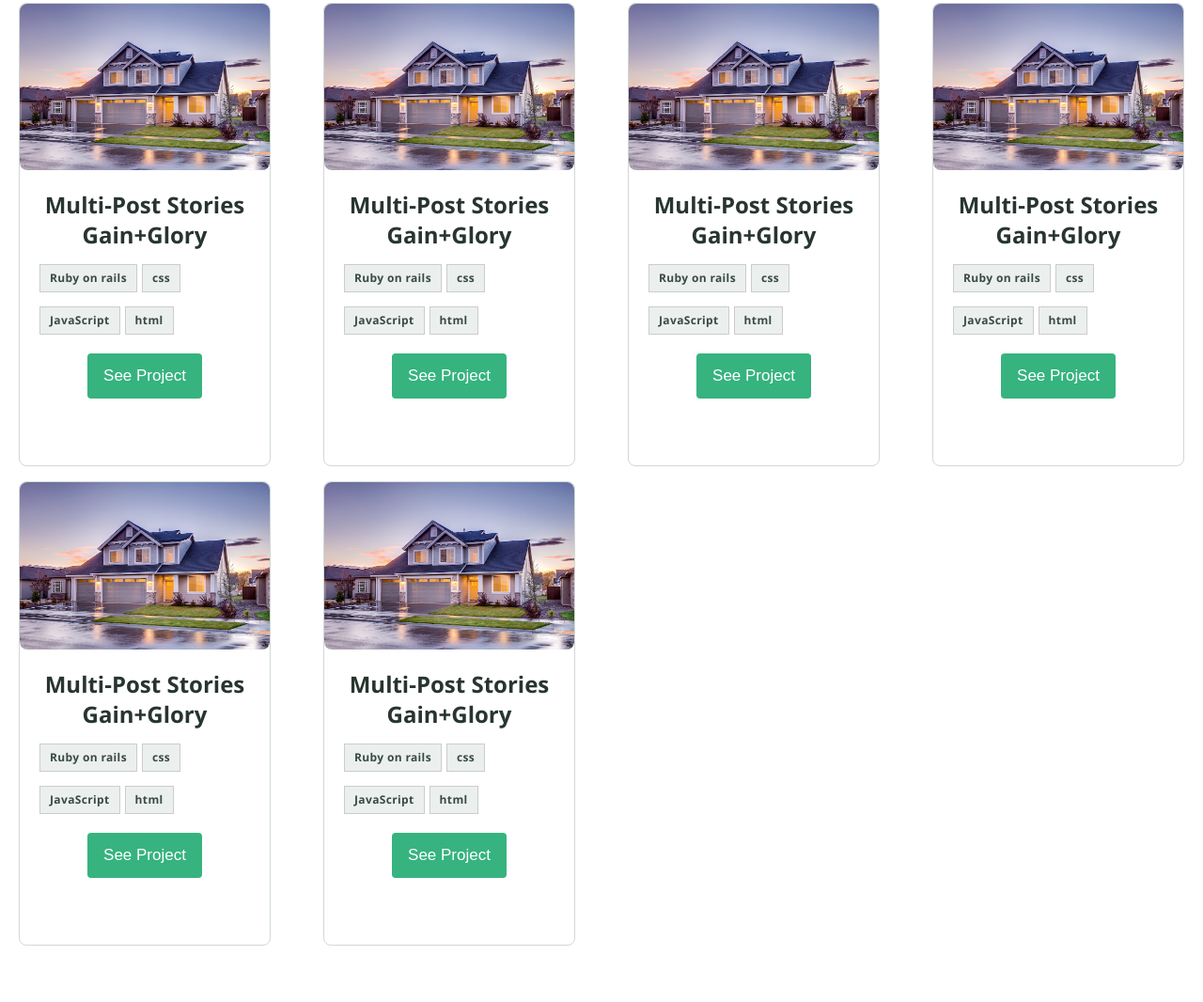
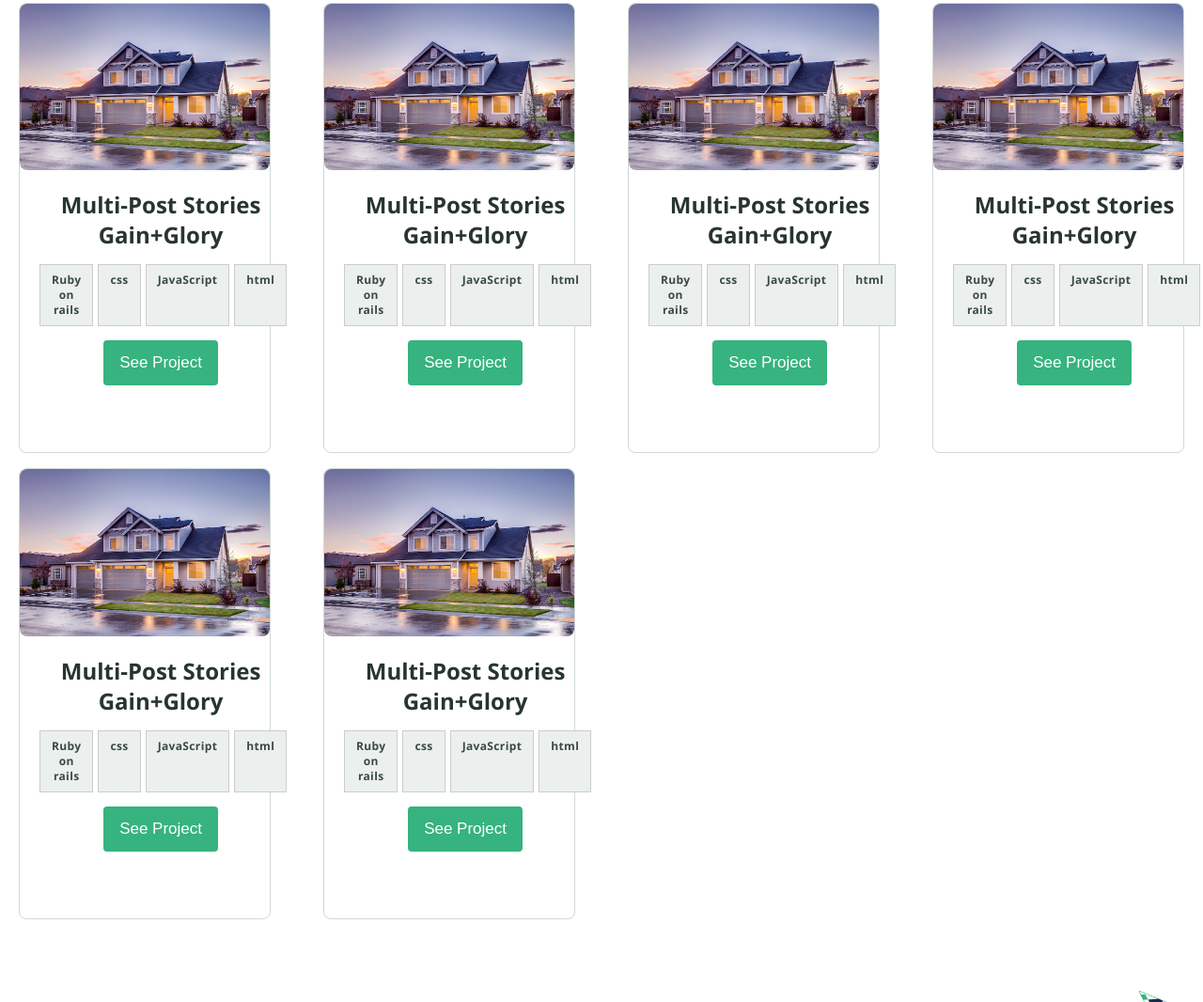
Before and after one commit to solomonetchu/Portfolio, a plain HTML site: page index.html in a window 1280 px wide. Shown: the part 832-1898 px from the top of the page at 94% size. Drawn offline with nearby package versions, Linux system fonts and the light colour scheme.

Commit message:
Modifying the style

```diff
--- a/css/style.css
+++ b/css/style.css
@@ -69,7 +69,7 @@ body {
 }
 
 .Headline__primary {
-  width: 327px;
+  width: 100%;
 }
 
 .Text__intro,
@@ -191,17 +191,12 @@ body {
   fill: solid #3a4a42;
 }
 
-.work__done {
-  box-sizing: border-box;
-  text-align: center;
-}
 .work__done__group {
-  display: inline-block;
-  text-align: left;
-  margin: 0 auto;
+  display: flex;
+  justify-content: space-evenly;
+  width: 100%;
 }
 .work__done__list {
-  float: left;
   border: 1px solid #ccc;
   background-color: #ebf0ee;
   font-family: "Segoe UI", Tahoma, Geneva, Verdana, sans-serif;
@@ -209,7 +204,7 @@ body {
   font-weight: 600;
   line-height: 16px;
   letter-spacing: 0.03em;
-  padding: 6px 10px;
+  padding: 8px 12px;
   margin-top: 15px;
   list-style: none;
   margin-left: 5px;
--- a/sass/_header.scss
+++ b/sass/_header.scss
@@ -80,7 +80,7 @@ html {
   }
 
   .Headline__primary {
-    width: 327px;
+   width: 100%;
   }
 
   .Text__intro,
```
